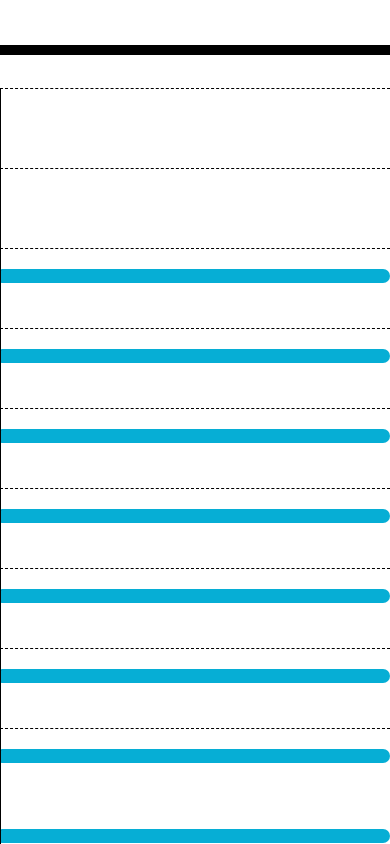
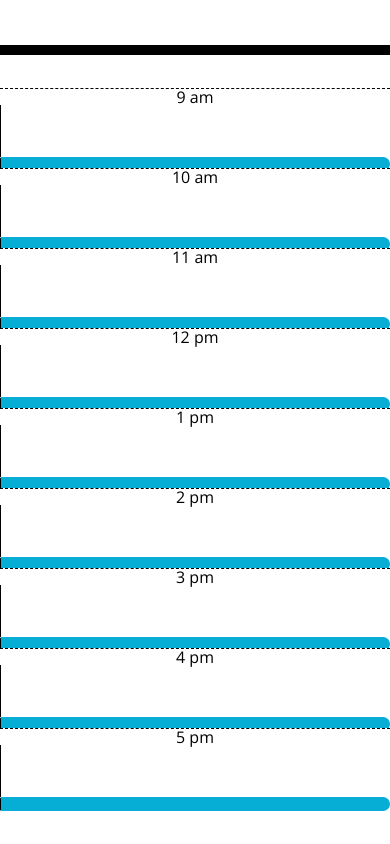
Before and after one commit to philipmarz73/Day-Planner, a plain HTML site: page index.html in a window 390 px wide. Shown: the part 256-1100 px from the top of the page. After the commit the page ends 1067 px from the top, so only its background shows below. Drawn offline with nearby package versions, Linux system fonts and the light colour scheme.

Commit message:
added hours to rows

```diff
--- a/index.html
+++ b/index.html
@@ -29,101 +29,65 @@
       <p id="currentDay" class="lead"></p>
     </header>
     <div class="container">
-      <div class="row time-block">
-        <div class="hour col-md-1"></div>
+      <div class="row time-block" id ="9">
+        <div class="hour col-md-1">9 am</div>
         <textarea
-          name=""
-          id=""
-          cols="30"
-          rows="10"
           class="col-md-10 description"
         ></textarea
         ><button class="btn saveBtn col-md-1"></button>
       </div>
-      <div class="row time-block">
-        <div class="hour col-md-1"></div>
+      <div class="row time-block" id="10">
+        <div class="hour col-md-1">10 am</div>
         <textarea
-          name=""
-          id=""
-          cols="30"
-          rows="10"
           class="col-md-10 description"
         ></textarea
         ><button class="btn saveBtn col-md-1"></button>
       </div>
-      <div class="row time-block">
-        <div class="hour col-md-1"></div>
+      <div class="row time-block" id ="11">
+        <div class="hour col-md-1">11 am</div>
         <textarea
-          name=""
-          id=""
-          cols="30"
-          rows="10"
           class="col-md-10 description"
         ></textarea
         ><button class="btn saveBtn col-md-1"></button>
       </div>
-      <div class="row time-block">
-        <div class="hour col-md-1"></div>
+      <div class="row time-block" id="12">
+        <div class="hour col-md-1">12 pm</div>
         <textarea
-          name=""
-          id=""
-          cols="30"
-          rows="10"
           class="col-md-10 description"
         ></textarea
         ><button class="btn saveBtn col-md-1"></button>
       </div>
-      <div class="row time-block">
-        <div class="hour col-md-1"></div>
+      <div class="row time-block" id="13">
+        <div class="hour col-md-1">1 pm</div>
         <textarea
-          name=""
-          id=""
-          cols="30"
-          rows="10"
           class="col-md-10 description"
         ></textarea
         ><button class="btn saveBtn col-md-1"></button>
       </div>
-      <div class="row time-block">
-        <div class="hour col-md-1"></div>
+      <div class="row time-block" id="14">
+        <div class="hour col-md-1">2 pm</div>
         <textarea
-          name=""
-          id=""
-          cols="30"
-          rows="10"
           class="col-md-10 description"
         ></textarea
         ><button class="btn saveBtn col-md-1"></button>
       </div>
-      <div class="row time-block">
-        <div class="hour col-md-1"></div>
+      <div class="row time-block" id="15">
+        <div class="hour col-md-1">3 pm</div>
         <textarea
-          name=""
-          id=""
-          cols="30"
-          rows="10"
           class="col-md-10 description"
         ></textarea
         ><button class="btn saveBtn col-md-1"></button>
       </div>
-      <div class="row time-block">
-        <div class="hour col-md-1"></div>
+      <div class="row time-block" id="16">
+        <div class="hour col-md-1">4 pm</div>
         <textarea
-          name=""
-          id=""
-          cols="30"
-          rows="10"
           class="col-md-10 description"
         ></textarea
         ><button class="btn saveBtn col-md-1"></button>
       </div>
-      <div class="row time-block">
-        <div class="hour col-md-1"></div>
+      <div class="row time-block" id="17">
+        <div class="hour col-md-1">5 pm</div>
         <textarea
-          name=""
-          id=""
-          cols="30"
-          rows="10"
           class="col-md-10 description"
         ></textarea
         ><button class="btn saveBtn col-md-1"></button>
```
